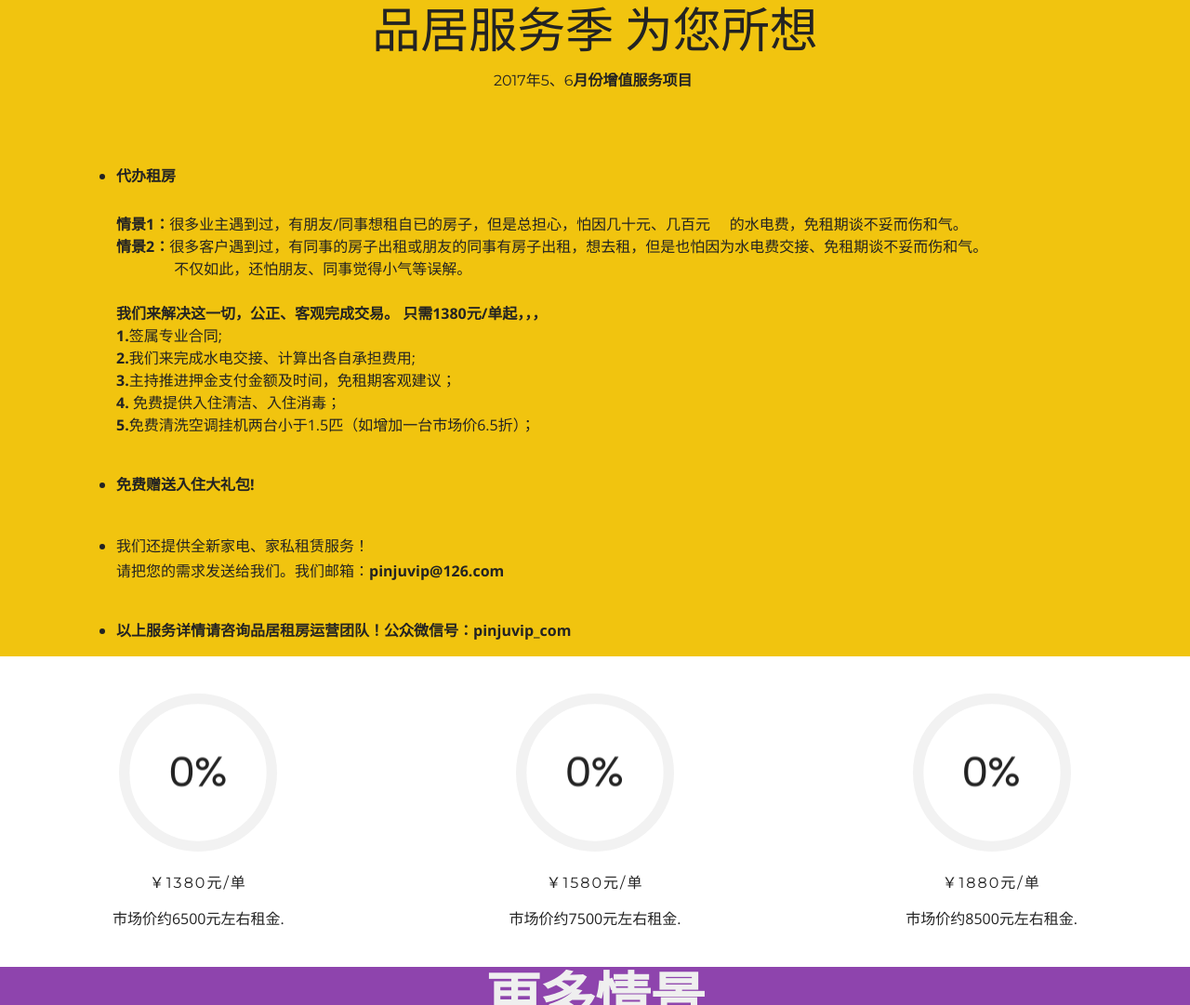
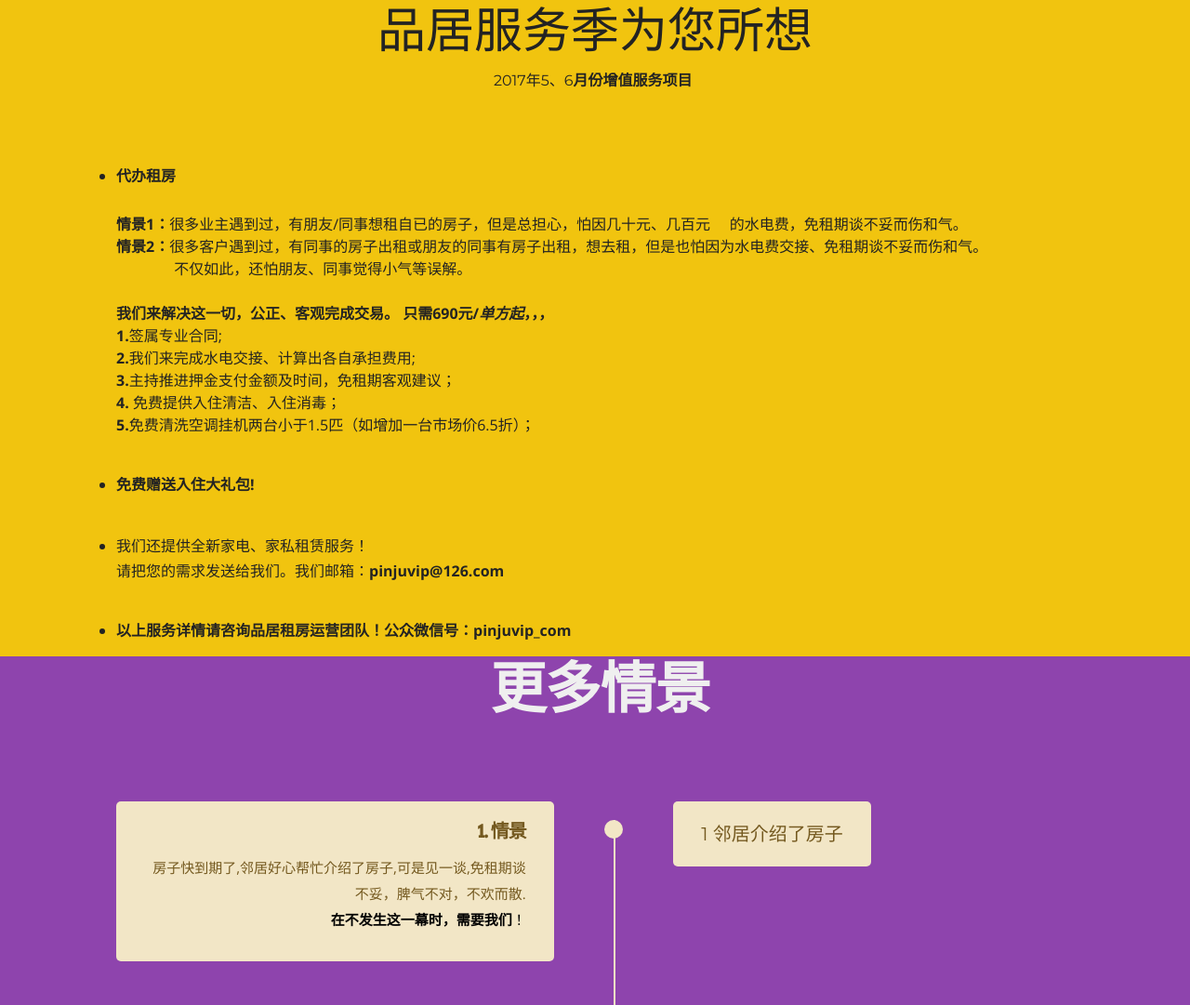
Before and after one commit to pinjuchina/pinjudaiban, a plain HTML site: page index.html in a window 1280 px wide. Shown: the part 817-1898 px from the top of the page at 93% size. Drawn offline with nearby package versions, Linux system fonts and the light colour scheme.

Commit message:
create github pages

```diff
--- a/assets/mobirise/css/mbr-additional.css
+++ b/assets/mobirise/css/mbr-additional.css
@@ -743,9 +743,6 @@ blockquote {
   font-size: 16px;
   color: #000000;
 }
-#progress-bar7-a path[stroke] {
-  stroke: #f39c12 !important;
-}
 #features9-1 .mbr-section-title {
   font-size: 60px;
 }
--- a/index.html
+++ b/index.html
@@ -19,7 +19,6 @@
   <link rel="stylesheet" href="assets/socicon/css/socicon.min.css">
   <link rel="stylesheet" href="assets/colorm-icons/style.css">
   <link rel="stylesheet" href="assets/animate.css/animate.min.css">
-  <link rel="stylesheet" href="assets/asPieProgress/css/progress.min.css">
   <link rel="stylesheet" href="assets/theme/css/style.css">
   <link rel="stylesheet" href="assets/mobirise/css/mbr-additional.css" type="text/css">
 
@@ -37,7 +36,7 @@
             <div class="row">
                 <div class="col-xs-12 col-lg-10 col-lg-offset-1 text-xs-left">
 
-                    <h1 class="mbr-section-title display-1"><span style="line-height: 1.12em;">代办租房</span><br><font color="#000000">服务多多又贴心</font><br></h1>
+                    <h1 class="mbr-section-title display-1"><span style="line-height: 1.12em;">代办租房</span><br><font color="#000000">服务省心 又贴心</font><br></h1>
 
                     <div class="container-fluid padding-bottom-100">
                         <div class="row position-relative">
@@ -72,7 +71,7 @@
     <div class="container">
         <div class="row">
             <div class="col-xs-12">
-                <h3 class="mbr-section-title display-4">品居服务季&nbsp;为您所想</h3>
+                <h3 class="mbr-section-title display-4">品居服务季为您所想</h3>
                 <p class="mbr-section-subtitle lead">2017年5、6<strong>月份增值服务项目&nbsp;</strong></p>
             </div>
         </div>
@@ -84,67 +83,11 @@
     <div class="container">
         <div class="row">
             <div class="col-xs-12">
-                <p class="mbr-section-text lead"></p><ul><li><span style="line-height: 1.85em;"><strong>代办租房</strong></span><br><br><strong>情景1：</strong>很多业主遇到过，有朋友/同事想租自已的房子，但是总担心，怕因几十元、几百元 &nbsp; &nbsp; 的水电费，免租期谈不妥而伤和气。<br><strong>         情景2：</strong>很多客户遇到过，有同事的房子出租或朋友的同事有房子出租，想去租，但是也怕因为水电费交接、免租期谈不妥而伤和气。 <br>&nbsp; &nbsp; &nbsp; &nbsp; &nbsp; &nbsp; &nbsp; &nbsp;不仅如此，还怕朋友、同事觉得小气等误解。<br><br><strong>我们来解决这一切，公正、客观完成交易。   只需1380元/单起，，，</strong><br><strong>1.</strong>签属专业合同; <br><strong>2.</strong>我们来完成水电交接、计算出各自承担费用; <br><strong>3.</strong>主持推进押金支付金额及时间，免租期客观建议；<br><strong>4.</strong>&nbsp;免费提供入住清洁、入住消毒；<br><strong>5.</strong>免费清洗空调挂机两台小于1.5匹（如增加一台市场价6.5折）；</li></ul><br><ul><li><strong>免费赠送入住大礼包!</strong></li></ul><br><ul><li><span style="line-height: 1.85em;">我们还提供全新家电、家私租赁服务！</span><br>请把您的需求发送给我们。我们邮箱：<strong>pinjuvip@126.com</strong></li></ul><br><ul><li><strong>以上服务详情请咨询品居租房运营团队！公众微信号：pinjuvip_com</strong></li></ul><p></p>
+                <p class="mbr-section-text lead"></p><ul><li><span style="line-height: 1.85em;"><strong>代办租房</strong></span><br><br><strong>情景1：</strong>很多业主遇到过，有朋友/同事想租自已的房子，但是总担心，怕因几十元、几百元 &nbsp; &nbsp; 的水电费，免租期谈不妥而伤和气。<br><strong>         情景2：</strong>很多客户遇到过，有同事的房子出租或朋友的同事有房子出租，想去租，但是也怕因为水电费交接、免租期谈不妥而伤和气。 <br>&nbsp; &nbsp; &nbsp; &nbsp; &nbsp; &nbsp; &nbsp; &nbsp;不仅如此，还怕朋友、同事觉得小气等误解。<br><br><strong>我们来解决这一切，公正、客观完成交易。   只需690元/<em>单方起</em>，，，</strong><br><strong>1.</strong>签属专业合同; <br><strong>2.</strong>我们来完成水电交接、计算出各自承担费用; <br><strong>3.</strong>主持推进押金支付金额及时间，免租期客观建议；<br><strong>4.</strong>&nbsp;免费提供入住清洁、入住消毒；<br><strong>5.</strong>免费清洗空调挂机两台小于1.5匹（如增加一台市场价6.5折）；</li></ul><br><ul><li><strong>免费赠送入住大礼包!</strong></li></ul><br><ul><li><span style="line-height: 1.85em;">我们还提供全新家电、家私租赁服务！</span><br>请把您的需求发送给我们。我们邮箱：<strong>pinjuvip@126.com</strong></li></ul><br><ul><li><strong>以上服务详情请咨询品居租房运营团队！公众微信号：pinjuvip_com</strong></li></ul><p></p>
             </div>
         </div>
     </div>
 
-</section>
-
-<section class="mbr-cards mbr-section mbr-section-nopadding progressbar extProgressBarRound" id="progress-bar7-a" style="background-color: rgb(255, 255, 255); padding-top: 40px; padding-bottom: 0px;">
-
-
-
-    <div class="mbr-cards-row row">
-        <div class="mbr-cards-col col-xs-12 col-lg-4">
-            <div class="container">
-                <div class="card cart-block">
-                    <div class="wrap">
-                        <div class="pie_progress progress1" role="progressbar" data-goal="23">
-                            <div class="pie_progress__number mbr-section-title">0%</div>
-                        </div>
-                    </div>
-                    <div class="card-block">
-                        <h4 class="mbr-section-subtitle display-3">￥1380元/单</h4>
-                        <p class="mbr-section-text lead">市场价约6500元左右租金.</p>
-                    </div>
-                </div>
-            </div>
-        </div>
-        <div class="mbr-cards-col col-xs-12 col-lg-4">
-            <div class="container">
-                <div class="card cart-block">
-                <div class="wrap">
-                    <div class="pie_progress progress2" role="progressbar" data-goal="21">
-                        <div class="pie_progress__number mbr-section-title">0%</div>
-                    </div>
-                </div>
-                    <div class="card-block">
-                        <h4 class="mbr-section-subtitle display-3">￥1580元/单</h4>
-                        <p class="mbr-section-text lead">市场价约7500元左右租金.</p>
-                    </div>
-                </div>
-            </div>
-        </div>
-        <div class="mbr-cards-col col-xs-12 col-lg-4">
-            <div class="container">
-                <div class="card cart-block">
-                    <div class="wrap">
-                        <div class="pie_progress progress3" role="progressbar" data-goal="22">
-                            <div class="pie_progress__number mbr-section-title">0%</div>
-                        </div>
-                    </div>
-                    <div class="card-block">
-                        <h4 class="mbr-section-subtitle display-3">￥1880元/单</h4>
-                        <p class="mbr-section-text lead">市场价约8500元左右租金.</p>
-                    </div>
-                </div>
-            </div>
-        </div>
-
-
-
-    </div>
 </section>
 
 <section class="mbr-section features9" id="features9-1" style="background-color: rgb(142, 68, 173); padding-top: 0px; padding-bottom: 0px;">
@@ -152,7 +95,11 @@
 
         <div class="container titleBlock">
             <div class="col-xs-12 text-xs-center">
-                    <h3 class="mbr-section-title display-2">更多情景</h3>
+                    <h3 class="mbr-section-title display-2">
+
+
+
+ &nbsp;更多情景</h3>
 
             </div>
         </div>
@@ -227,9 +174,9 @@
     </div>
 </section>
 
-<section class="mbr-section mbr-section-hero call2" id="call4-f" data-bg-video="https://www.youtube.com/watch?v=HnPYeBJ9JCc" style="padding-top: 0px; padding-bottom: 0px;">
+<section class="mbr-section mbr-section-hero call2" id="call4-f" style="background-color: rgb(221, 221, 221); padding-top: 40px; padding-bottom: 40px;">
 
-    <div class="mbr-overlay" style="opacity: 0.5; background-color: rgb(189, 195, 199);"></div>
+
 
         <div class="container-fluid">
             <div class="row">
@@ -251,7 +198,7 @@
 
 </section>
 
-<section class="mbr-section form1 countdown1 form5" id="form5-b" style="background-color: rgb(236, 240, 241); padding-top: 40px; padding-bottom: 40px;">
+<section class="mbr-section form1 countdown1 form5" id="form5-b" style="background-color: rgb(221, 221, 221); padding-top: 40px; padding-bottom: 40px;">
 
 
     <div class="container-fluid">
@@ -283,7 +230,7 @@
 
                     <form action="https://mobirise.com/" method="post" data-form-title="服务结束倒计时">
 
-                        <input type="hidden" value="VMIQhSKp7tGtuc07QirqverxWDPw9vCr5XAVYzSoXR4KbbK6a8+gUxDfPDAnEXbkF5Dw4iD7DiGa1WHYUrDn8nhdNuUPx4TjRIoouUxmYDATReDZboUHtaE3Jh8K/Fff" data-form-email="true">
+                        <input type="hidden" value="SZB8ln4zGATsPNG1puGmgN3ksoKNQINOQL5xbE9jlxdqNGQUTYvPvp23QMjKoGWstVPY7jwRd3HRTb6okKV3C/DRPSXJ0RZdoN2VToeIEGVbo7lC2I0dhDix24Z9ELTM" data-form-email="true">
 
                         <div class="row row-sm-offset">
 
@@ -336,8 +283,6 @@
   <script src="assets/bootstrap/js/bootstrap.min.js"></script>
   <script src="assets/smooth-scroll/SmoothScroll.js"></script>
   <script src="assets/viewportChecker/jquery.viewportchecker.js"></script>
-  <script src="assets/asPieProgress/jquery-asPieProgress.min.js"></script>
-  <script src="assets/jquery-mb-ytplayer/jquery.mb.YTPlayer.min.js"></script>
   <script src="assets/countdown/jquery.countdown.min.js"></script>
   <script src="assets/theme/js/script.js"></script>
   <script src="assets/formoid/formoid.min.js"></script>
```
Also changed, not shown: 1 other file.
